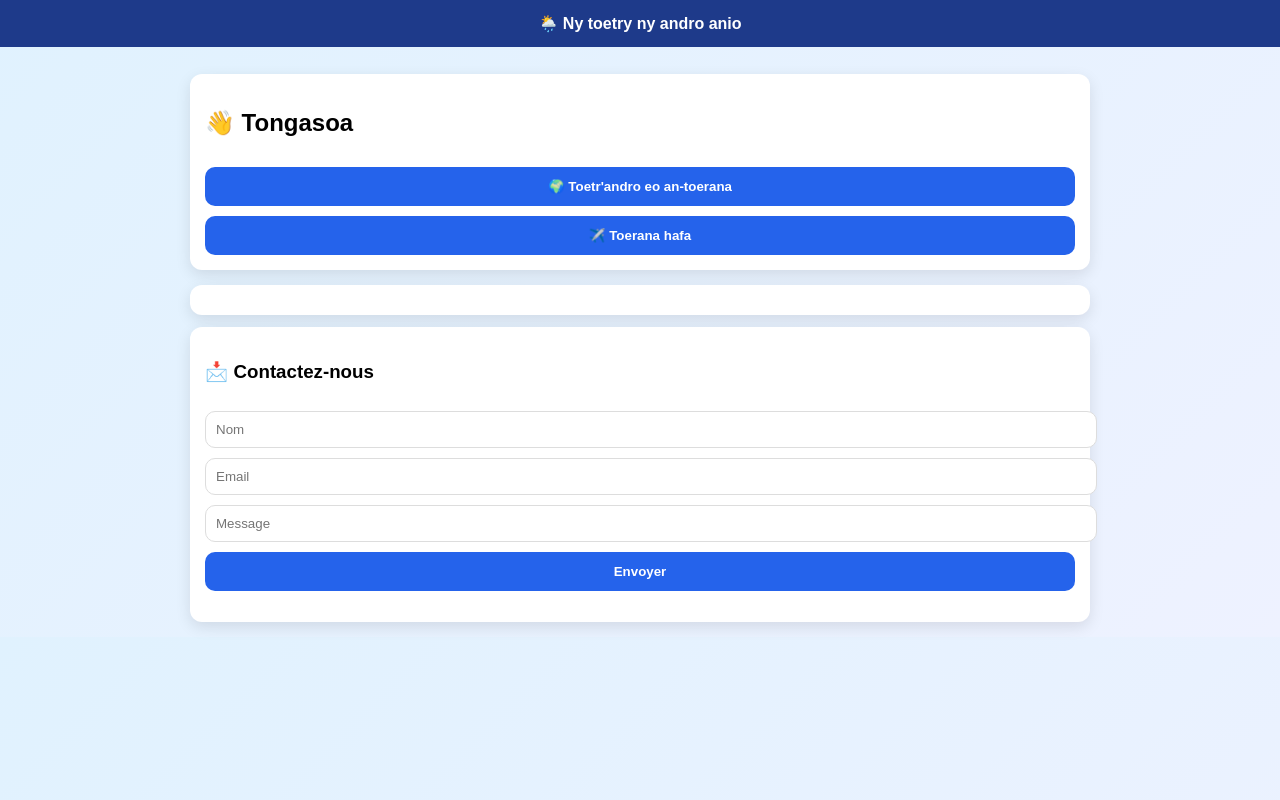
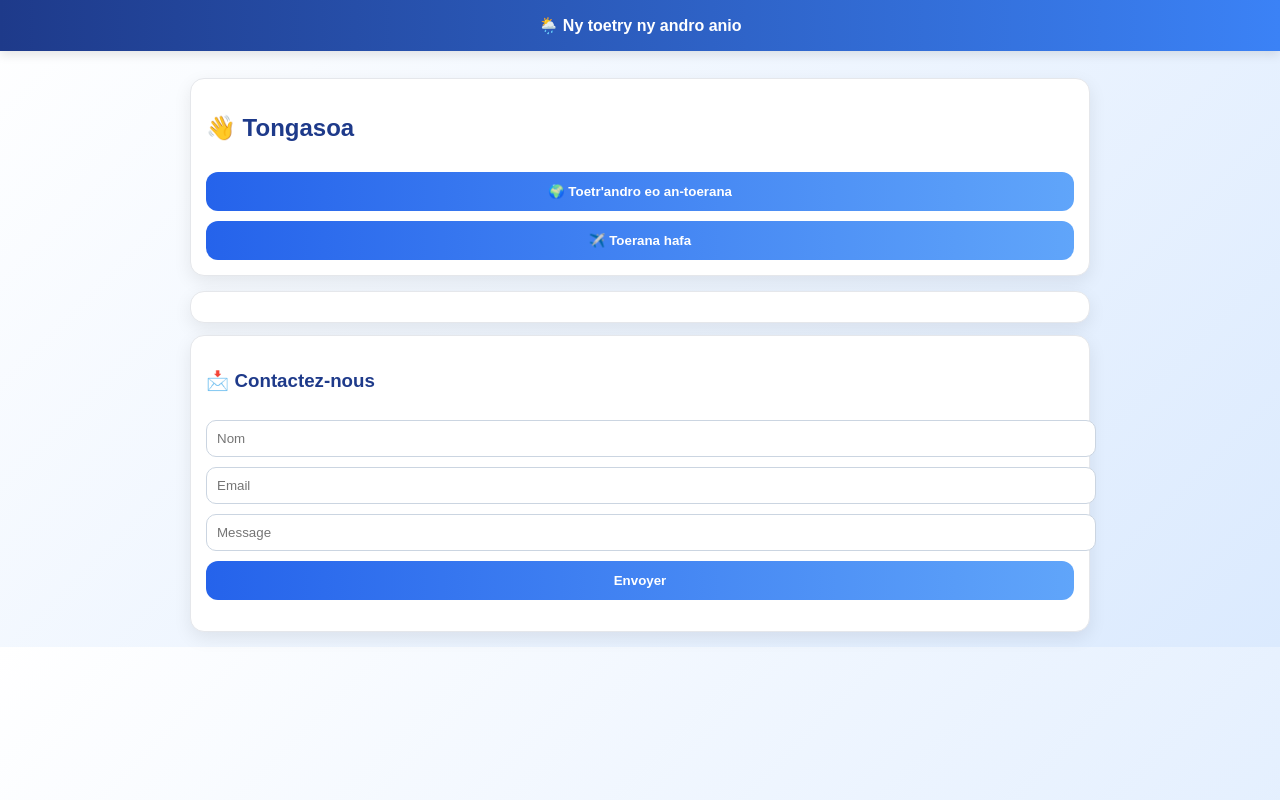
Before and after one commit to Ljpro-1/M-t-o, a plain HTML site: page index.html in a window 1280 px wide. Drawn offline with Linux system fonts and the light colour scheme.

Commit message:
Update index.html

```diff
--- a/index.html
+++ b/index.html
@@ -9,56 +9,81 @@
 body{
 margin:0;
 font-family:Arial;
-background:linear-gradient(135deg,#e0f2fe,#eef2ff);
+background: linear-gradient(135deg, #ffffff, #dbeafe);
+color:#1e3a8a;
 }
 
+/* HEADER */
 header{
-background:#1e3a8a;
+background: linear-gradient(90deg, #1e3a8a, #3b82f6);
 color:white;
-padding:14px;
+padding:16px;
 text-align:center;
 font-weight:bold;
+box-shadow:0 4px 10px rgba(0,0,0,0.1);
 }
 
+/* CONTAINER */
 .container{
 padding:15px;
 max-width:900px;
 margin:auto;
 }
 
+/* CARDS */
 .card{
 background:white;
 padding:15px;
 margin-top:12px;
-border-radius:12px;
-box-shadow:0 5px 15px rgba(0,0,0,0.1);
+border-radius:14px;
+box-shadow:0 6px 18px rgba(0,0,0,0.08);
+border:1px solid #e5e7eb;
 }
 
+/* BUTTONS */
 button{
 width:100%;
 padding:12px;
 margin-top:10px;
 border:none;
-border-radius:10px;
-background:#2563eb;
+border-radius:12px;
+background: linear-gradient(90deg, #2563eb, #60a5fa);
 color:white;
 font-weight:bold;
 cursor:pointer;
+transition:0.2s;
 }
 
+button:hover{
+transform: scale(1.02);
+opacity:0.95;
+}
+
+/* INPUTS */
 input, select{
 width:100%;
 padding:10px;
 margin-top:10px;
 border-radius:10px;
-border:1px solid #ddd;
+border:1px solid #cbd5e1;
+outline:none;
 }
 
-.hidden{display:none;}
+input:focus{
+border-color:#3b82f6;
+box-shadow:0 0 5px rgba(59,130,246,0.4);
+}
 
+/* RESULT AREA */
 #result{
 margin-top:15px;
 }
+
+/* HIDDEN */
+.hidden{display:none;}
+
+
+
 </style>
 </head>
 
```
